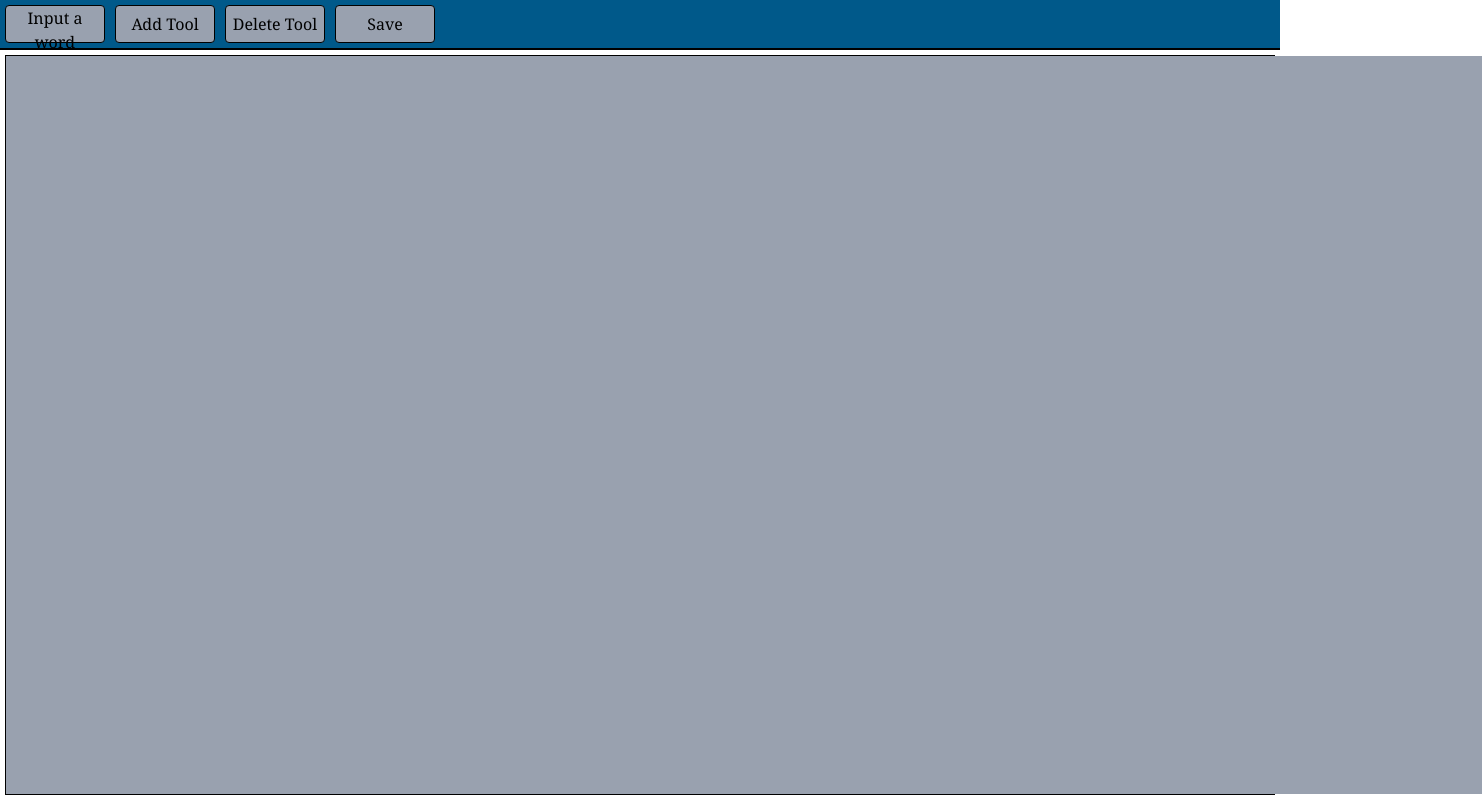
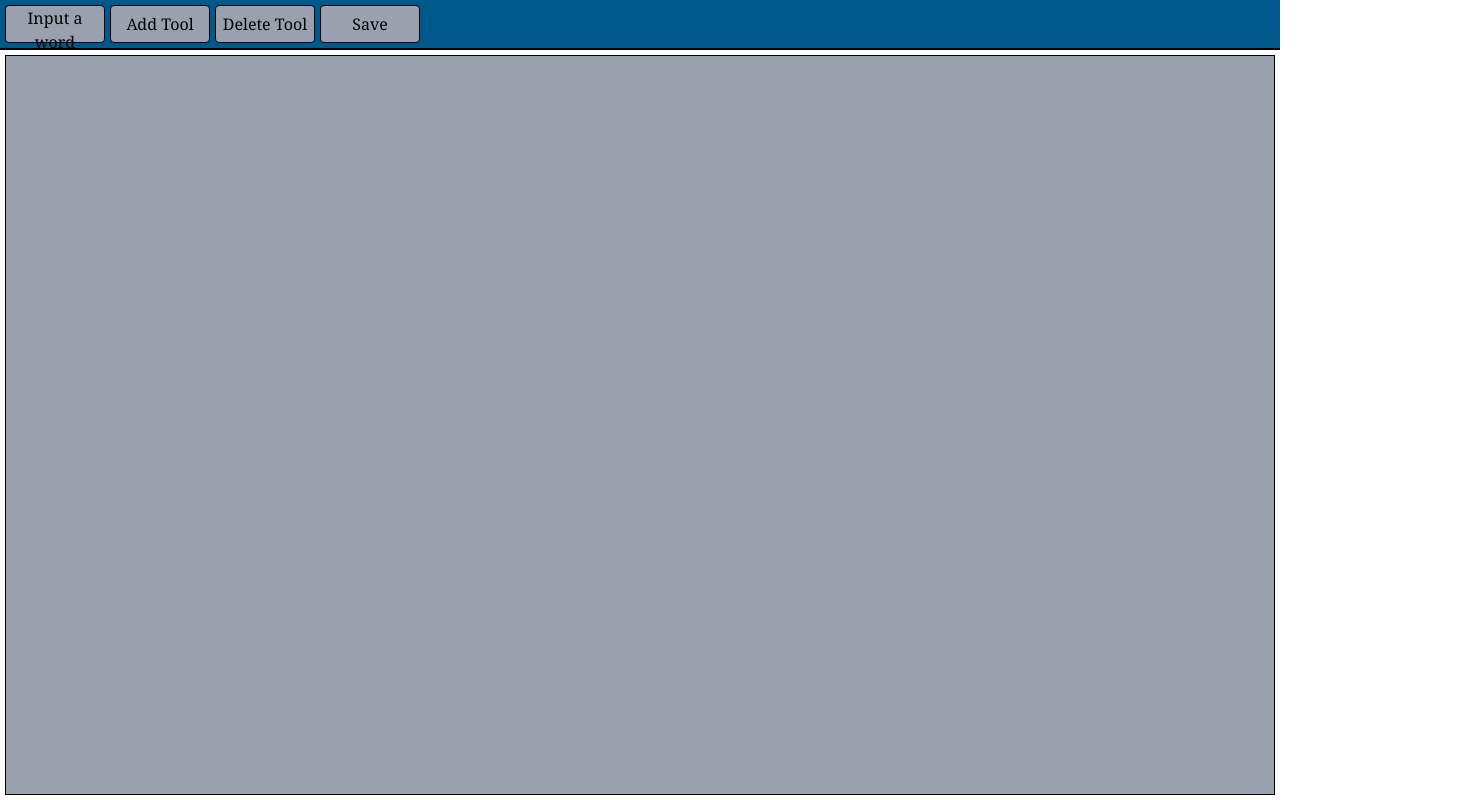
Before and after one commit to mamielgil/Automaton_SIM, a Preact app: page / in a window 1280 px wide. Shown: the whole page, 1482 px wide, since content can reach past the window. Built offline with nearby package versions, Linux system fonts and the light colour scheme.

Commit message:
Addednode drawing and fixed layout

```diff
--- a/src/Node.ts
+++ b/src/Node.ts
@@ -17,7 +17,7 @@ export default class Node{
         // We now draw all the elements that form the node
 
         gc.beginPath();
-        gc.arc(this.my_x,this.my_y,10,0,2 * Math.PI);
+        gc.arc(this.my_x,this.my_y,25,0,2 * Math.PI);
         gc.closePath();
         gc.fillStyle = "yellow";
         gc.fill();
--- a/src/components/App.tsx
+++ b/src/components/App.tsx
@@ -4,7 +4,7 @@ import { Canvas } from "./Canvas";
 export default function App(){
 
     return(
-        <div class = "flex flex-col box-border h-screen w-screen gap-[5px]">
+        <div class = "flex flex-col box-border h-screen w-full gap-[5px]">
             <Toolbar/>
             <Canvas/>
         </div>
--- a/src/components/Canvas.tsx
+++ b/src/components/Canvas.tsx
@@ -1,25 +1,45 @@
 import { useLayoutEffect, useRef } from "preact/hooks";
 import * as Model from "../model"
 import Node from "../Node";
+import { effect } from "@preact/signals";
 
 export function Canvas(){
 
     let canvasRef = useRef<HTMLCanvasElement>(null);
+    let containerRef = useRef<HTMLDivElement>(null);
+       // We define a method to resize the Canvas
+    function resizeCanvas(){
+
+        // We update the size everytime
+        const my_canvas = canvasRef.current as HTMLCanvasElement;
+        let new_dimensions = my_canvas.getBoundingClientRect();
+        my_canvas.width = new_dimensions.width;
+        my_canvas.height = new_dimensions.height;
+        draw_canvas();
+    }
+
+
 
     useLayoutEffect(()=>{
-        // We only draw the nodes if the canvas is displayed on the screen
-        console.log("layout Effect is called")
+    let containerRef = canvasRef.current as HTMLElement;
+    let canvas_observer = new ResizeObserver(resizeCanvas);
+    canvas_observer.observe(containerRef);
+    const updatingNodes = effect(() => draw_canvas());
+
+    // We invoke the cleanup function once the Canvas is not used anymore
+    return ()=> {
+        updatingNodes();
+        canvas_observer.disconnect();
+    };
+    },[]);
+
+    function draw_canvas(){
+
+
         let gc = canvasRef.current?.getContext("2d");
+        let my_canvas = canvasRef.current as HTMLCanvasElement;
         if(gc){
-        draw_canvas(gc);
-        }
-    },[Model.nodes.value]);
 
-    function draw_canvas(gc:CanvasRenderingContext2D){
-
-        let my_canvas = canvasRef.current as HTMLCanvasElement;
-        my_canvas.width = my_canvas.clientWidth;;
-        my_canvas.height = my_canvas.clientHeight;
         gc.save();
         gc.fillStyle = "oklch(0.707 0.022 261.325)";
         gc.fillRect(0,0,my_canvas.width,my_canvas.height);
@@ -32,10 +52,11 @@ export function Canvas(){
             new_node.draw(gc);
 
         });
+        }
     }
     return(
-        <div class =  "flex bg-gray-400 grow ml-[5px] mr-[5px] mb-[5px] border">
-        <canvas class = "grow" ref = {canvasRef} onClick = {Model.handleCanvasClick}> </canvas>
+        <div ref = {containerRef} class =  "flex grow box-border pl-[5px] pr-[5px] pb-[5px] min-h-0">
+        <canvas class = "border bg-gray-400 w-full h-full grow" ref = {canvasRef} onClick = {Model.handleCanvasClick}> </canvas>
         </div>
 
     );
--- a/src/components/Toolbar.tsx
+++ b/src/components/Toolbar.tsx
@@ -4,11 +4,11 @@ export default function Toolbar(){
 
 
     return(
-        <div class = " bg-sky-800 border-b-2 gap-[5px] flex box-border  h-[50px]">
-        <button class = "w-[100px] ml-[5px] mb-[5px] mt-[5px]">Input a word</button>
-        <button class = "w-[100px] ml-[5px] mb-[5px] mt-[5px]" onClick = {Model.changeAddMode}>Add Tool</button>
-        <button class = "w-[100px] ml-[5px] mb-[5px] mt-[5px]">Delete Tool</button>
-        <button class = "w-[100px] ml-[5px] mb-[5px] mt-[5px]"> Save</button>
+        <div class = " bg-sky-800 border-b-2 gap-[5px] flex box-border pl-[5px] pt-[5px] pb-[5px] h-[50px]">
+        <button class = "w-[100px] ">Input a word</button>
+        <button class = "w-[100px]" onClick = {Model.changeAddMode}>Add Tool</button>
+        <button class = "w-[100px] ">Delete Tool</button>
+        <button class = "w-[100px]"> Save</button>
         </div>
 
 
--- a/src/model.tsx
+++ b/src/model.tsx
@@ -18,7 +18,7 @@ export type connection_props = {
 export let nodes = signal<node_props[]>([]);
 
 let node_id:number = 0;
-let is_Add_Tool_Active = signal(false);
+export const is_Add_Tool_Active = signal(false);
 
 export function changeAddMode(){
     // We change the AddMode value alternatively
@@ -31,11 +31,11 @@ export function handleCanvasClick(e:Event){
     console.log(is_Add_Tool_Active.value);
     if(is_Add_Tool_Active.value){
         let event = e as MouseEvent;
-        create_node(event.x,event.y);
+        create_node(event.offsetX,event.offsetY);
     }
 }
 
-function create_node(x:number,y:number){
+export function create_node(x:number,y:number){
     let new_node_info:node_props = {id:node_id, pos_x: x, pos_y: y, connections:[]};
     // We increase the node id so that all nodes have a different id
     node_id++;
```
